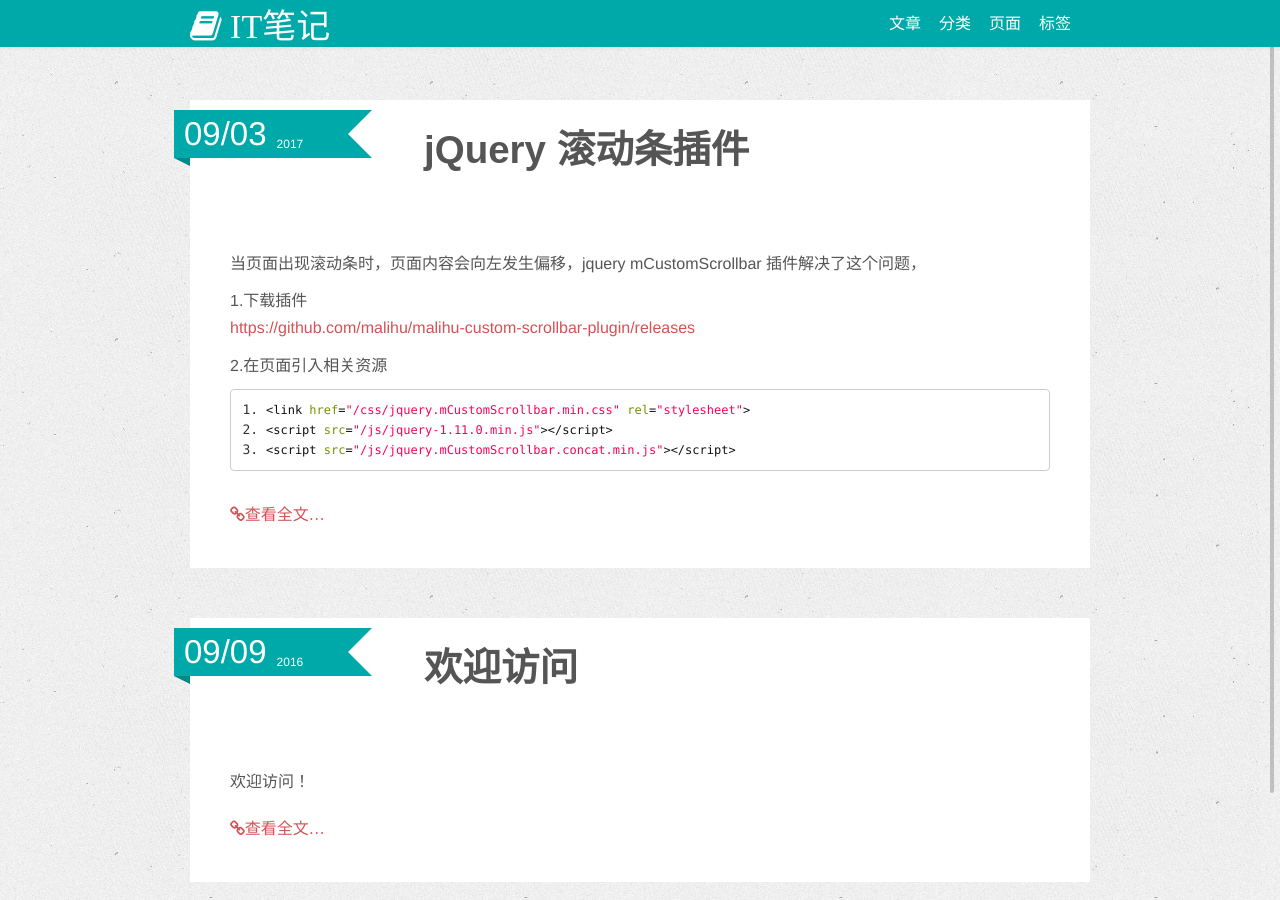
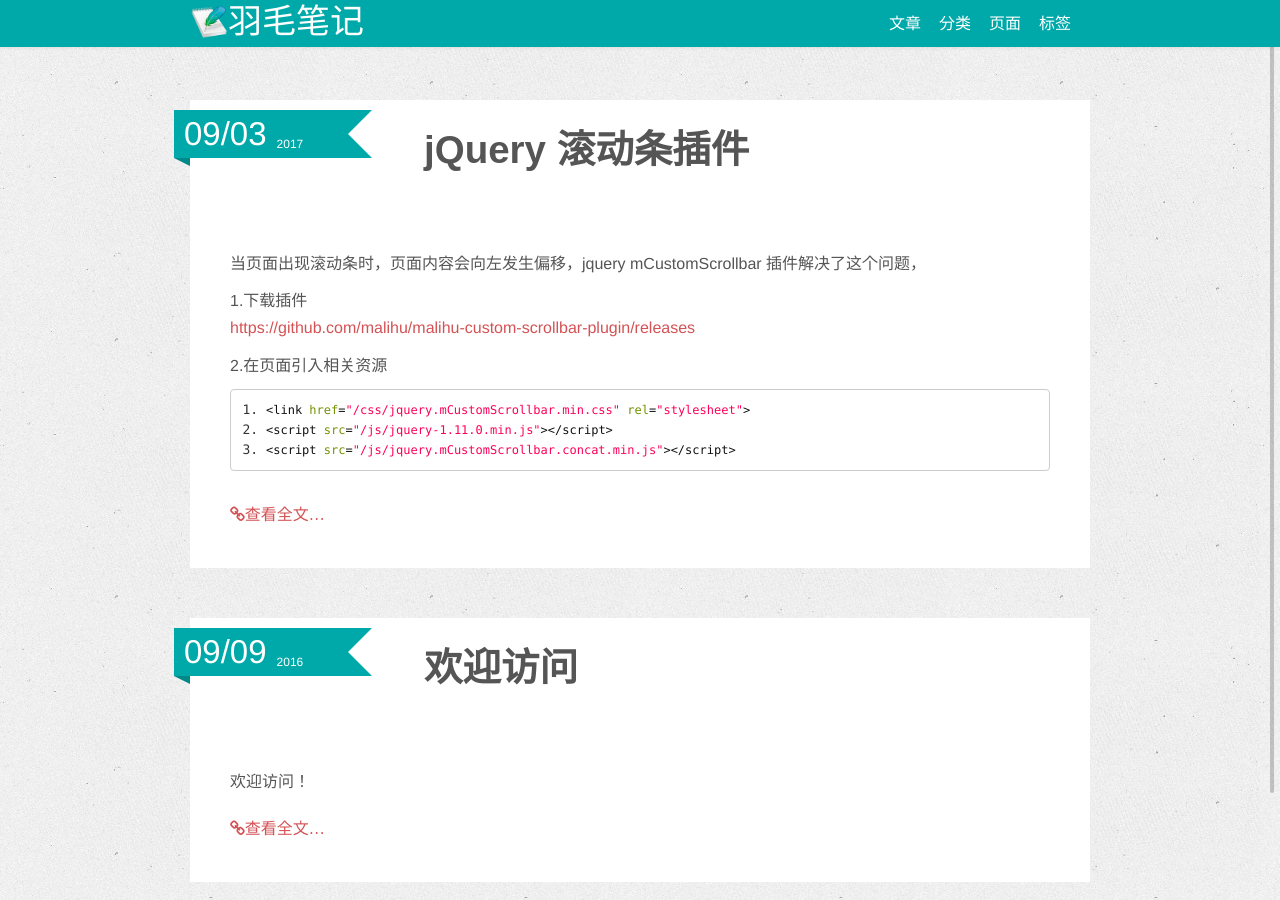
Before and after one commit to zhizheng/zhizheng.github.io, a Jekyll site: the page built from index.md, in a window 1280 px wide. Built offline with Jekyll 4.4.1, drawn with Linux system fonts in a browser that asks for light colours.

Commit message:
Change the name and logo

```diff
--- a/_config.yml
+++ b/_config.yml
@@ -9,7 +9,7 @@ safe: false
 # Themes are encouraged to use these universal variables
 # so be sure to set them if your theme uses them.
 #
-title : IT笔记
+title : 羽毛笔记
 tagline: Site Tagline
 author :
   name : Zhang Zhizheng
--- a/_includes/themes/twitter/default.html
+++ b/_includes/themes/twitter/default.html
@@ -40,7 +40,7 @@
     <div class="navbar">
       <div class="navbar-inner">
        <div class="nav-narrow">
-          <a class="brand" href="{{ HOME_PATH }}"><span class="fa fa-book"> {{ site.title }}</span></a>
+          <a class="brand" href="{{ HOME_PATH }}"><img src="/logo.png" alt=""></img><span>{{ site.title }}</span></a>
           <ul class="nav">
             {% assign pages_list = site.pages %}
             {% assign group = 'navigation' %}
--- a/assets/themes/twitter/css/style.css
+++ b/assets/themes/twitter/css/style.css
@@ -18,7 +18,14 @@ a:hover {text-decoration: none;}
 .navbar .nav {
   float: right; }
 
+.navbar .brand {
+	padding: 5px 20px 3px;
+}
 
+.navbar .brand img {
+	width: 38px;
+	height: 38px;
+}
 
 /*page container -- card style -- */
 .nav-narrow{
--- a/index.md
+++ b/index.md
@@ -1,6 +1,6 @@
 ---
 layout: page
-title: IT笔记
+title: 羽毛笔记
 tagline: 这，是一个寂寞的世界……
 ---
 {% include JB/setup %}
```
Also changed, not shown: logo.png (added).
